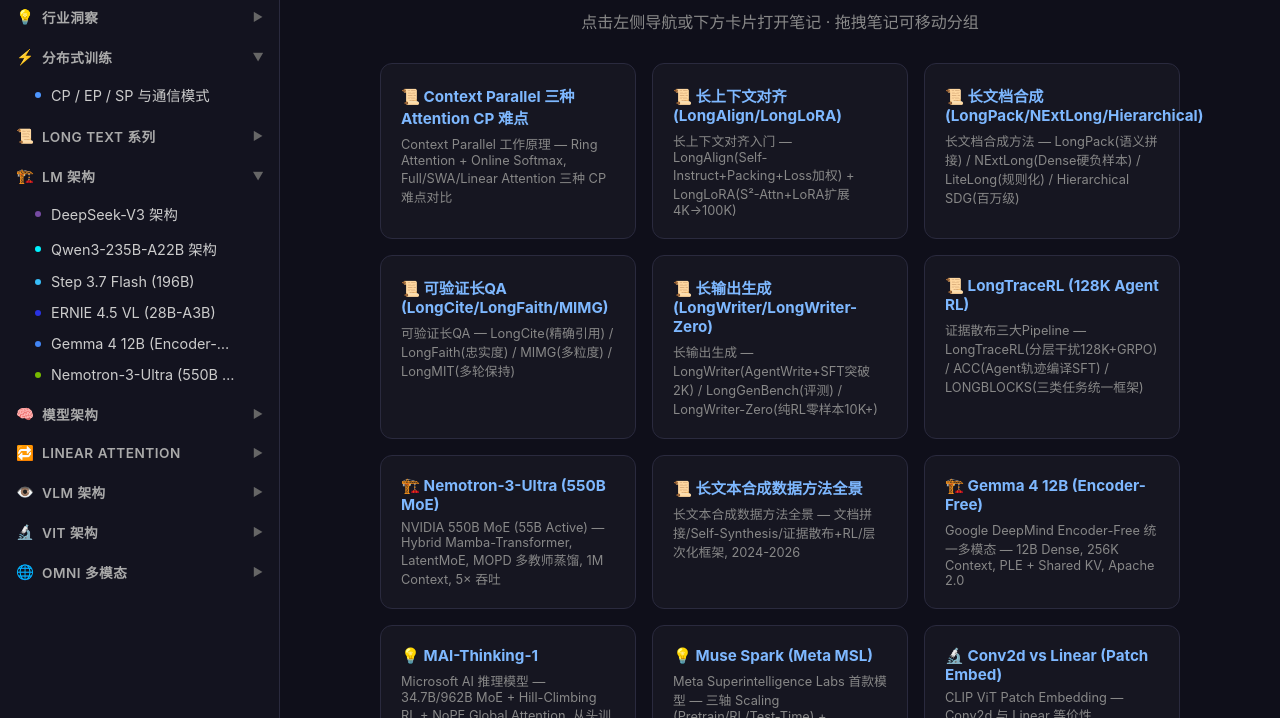
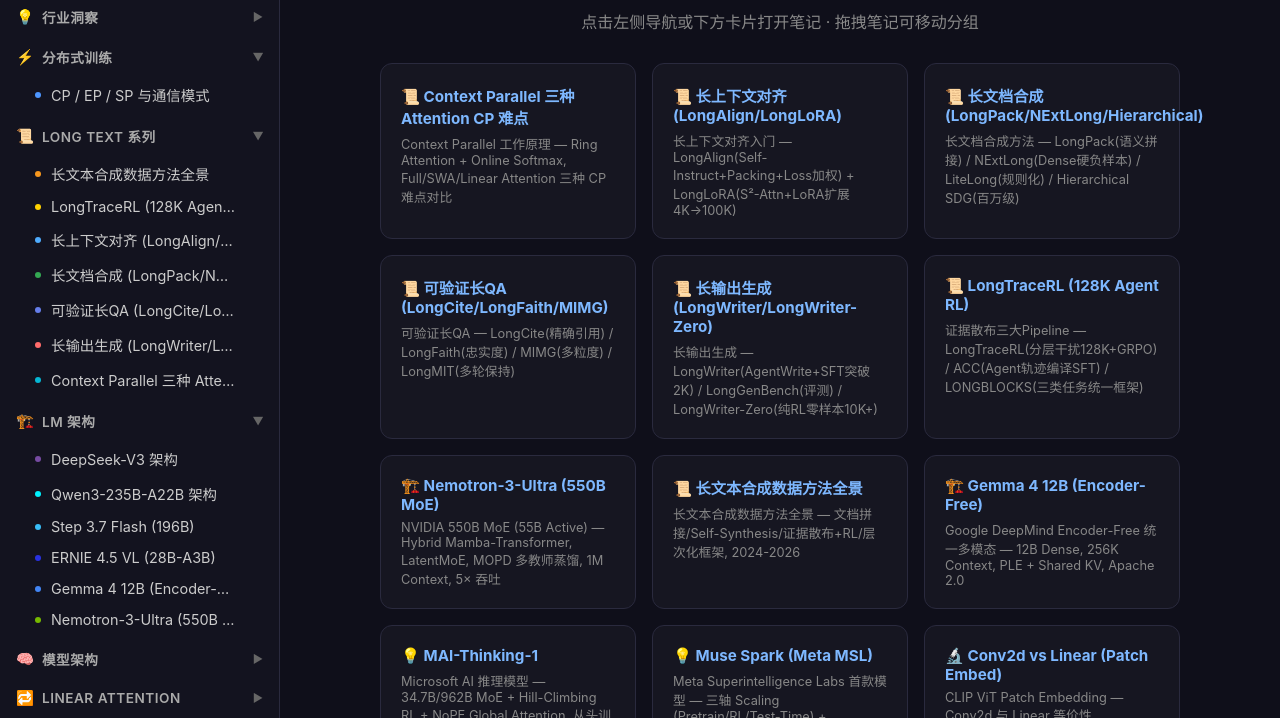
Before and after one commit to hwchen1/tech-notes, a plain HTML site: page index.html in a window 1280 px wide. Shown: the part 82-800 px from the top of the page. Drawn offline with Linux system fonts and the light colour scheme.

Commit message:
auto: sync layout from browser

```diff
--- a/index.html
+++ b/index.html
@@ -399,7 +399,7 @@ const DEFAULT_LAYOUT = [
         "id": "longtext",
         "icon": "📜",
         "title": "Long Text 系列",
-        "open": false,
+        "open": true,
         "items": [
             {
                 "page": "lt_synthetic_data.html",
```
